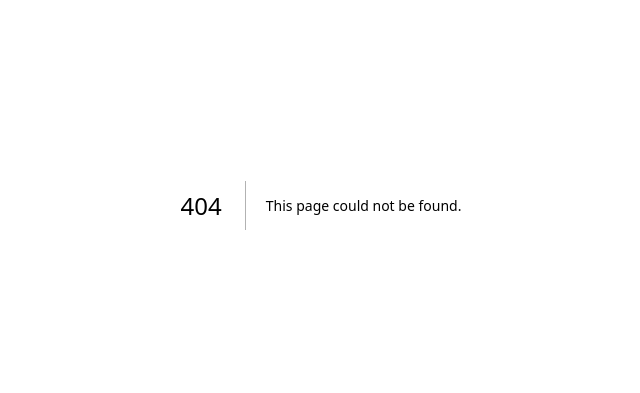
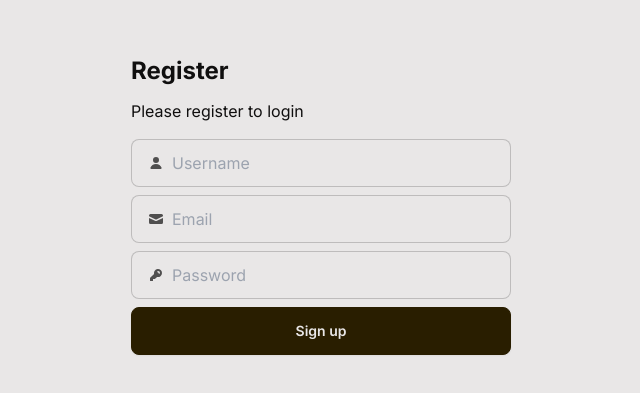
Before and after one commit to leylashd/eventmakers-pixelpioneers, a Next.js app: page /register in a window 1280 px wide. Before the commit this address had no page. Shown: the part 195-588 px from the top of the page, without its empty margins (319-959 px from the left). Built offline with nearby package versions, Linux system fonts and the light colour scheme.

Commit message:
creating register UI

```diff
--- /dev/null
+++ b/src/app/(auth)/layout.js
@@ -0,0 +1,7 @@
+export default function Layout({ children }) {
+  return (
+    <main className="h-screen flex items-center justify-center">
+      <div className="w-[380px]">{children}</div>
+    </main>
+  );
+}
--- /dev/null
+++ b/src/app/(auth)/register/page.js
@@ -0,0 +1,5 @@
+import { Register } from "@/components/auth/register";
+
+export default function Page() {
+  return <Register />;
+}
--- /dev/null
+++ b/src/components/auth/register.jsx
@@ -0,0 +1,64 @@
+"use client";
+
+export const Register = () => {
+  return (
+    <main className="space-y-4">
+      <section className="space-y-3">
+        <h1 className="text-2xl font-bold">Register</h1>
+        <p>Please register to login</p>
+      </section>
+      <form className="space-y-2">
+        <label class="input input-bordered flex items-center gap-2">
+          <svg
+            xmlns="http://www.w3.org/2000/svg"
+            viewBox="0 0 16 16"
+            fill="currentColor"
+            class="w-4 h-4 opacity-70"
+          >
+            <path d="M8 8a3 3 0 1 0 0-6 3 3 0 0 0 0 6ZM12.735 14c.618 0 1.093-.561.872-1.139a6.002 6.002 0 0 0-11.215 0c-.22.578.254 1.139.872 1.139h9.47Z" />
+          </svg>
+          <input
+            name="name"
+            type="text"
+            class="grow"
+            placeholder="Username"
+            className="my-4"
+          />
+        </label>
+        <label class="input input-bordered flex items-center gap-2">
+          <svg
+            xmlns="http://www.w3.org/2000/svg"
+            viewBox="0 0 16 16"
+            fill="currentColor"
+            class="w-4 h-4 opacity-70"
+          >
+            <path d="M2.5 3A1.5 1.5 0 0 0 1 4.5v.793c.026.009.051.02.076.032L7.674 8.51c.206.1.446.1.652 0l6.598-3.185A.755.755 0 0 1 15 5.293V4.5A1.5 1.5 0 0 0 13.5 3h-11Z" />
+            <path d="M15 6.954 8.978 9.86a2.25 2.25 0 0 1-1.956 0L1 6.954V11.5A1.5 1.5 0 0 0 2.5 13h11a1.5 1.5 0 0 0 1.5-1.5V6.954Z" />
+          </svg>
+          <input name="email" type="text" class="grow" placeholder="Email" />
+        </label>
+        <label class="input input-bordered flex items-center gap-2">
+          <svg
+            xmlns="http://www.w3.org/2000/svg"
+            viewBox="0 0 16 16"
+            fill="currentColor"
+            class="w-4 h-4 opacity-70"
+          >
+            <path
+              fill-rule="evenodd"
+              d="M14 6a4 4 0 0 1-4.899 3.899l-1.955 1.955a.5.5 0 0 1-.353.146H5v1.5a.5.5 0 0 1-.5.5h-2a.5.5 0 0 1-.5-.5v-2.293a.5.5 0 0 1 .146-.353l3.955-3.955A4 4 0 1 1 14 6Zm-4-2a.75.75 0 0 0 0 1.5.5.5 0 0 1 .5.5.75.75 0 0 0 1.5 0 2 2 0 0 0-2-2Z"
+              clip-rule="evenodd"
+            />
+          </svg>
+          <input
+            name="password"
+            type="password"
+            class="grow"
+            placeholder="Password"
+          />
+        </label>
+        <button className="btn btn-neutral w-full">Sign up</button>
+      </form>
+    </main>
+  );
+};
```
